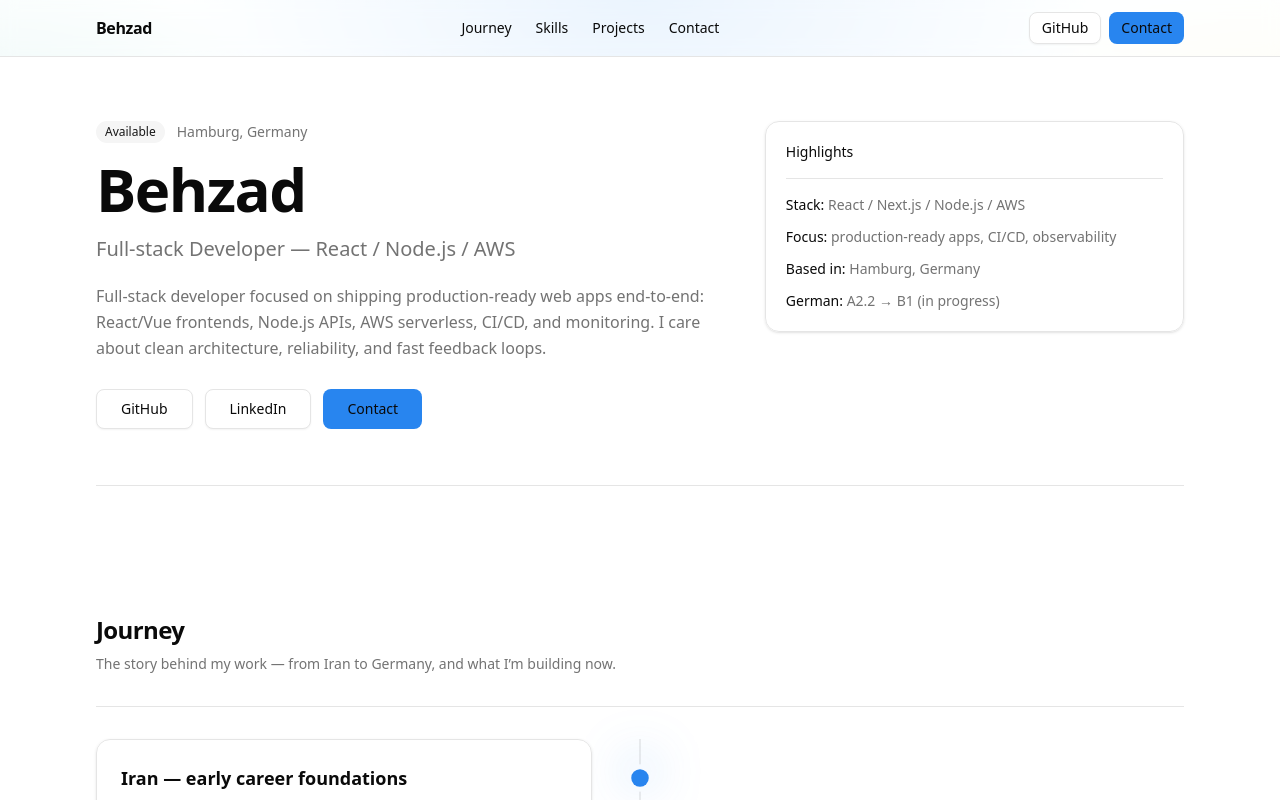
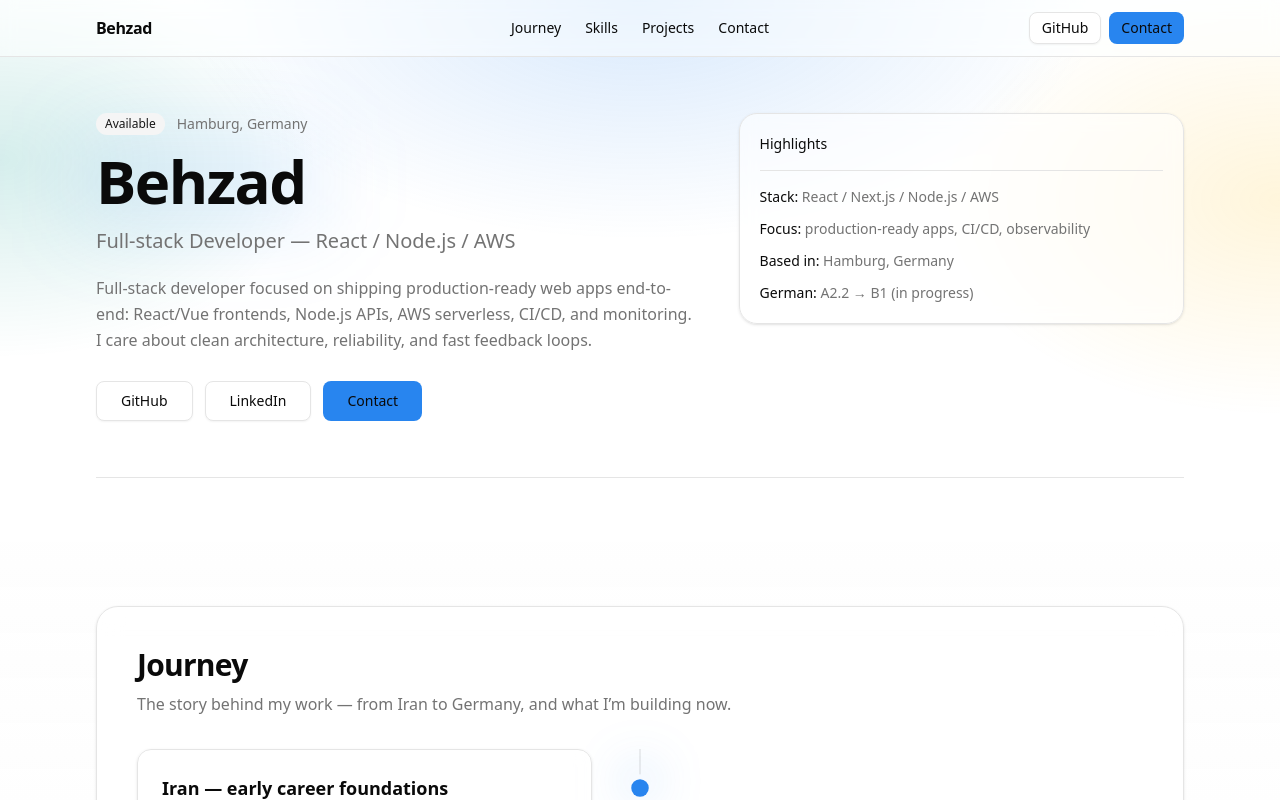
Before and after one commit to behzad-dev/timeline-portfolio, a Next.js app in the folder apps/web/: page / in a window 1280 px wide. Shown: the top 800 px of the page. Built offline with nearby package versions, Linux system fonts and the light colour scheme.

Commit message:
layout polish

```diff
--- a/apps/web/src/app/layout.tsx
+++ b/apps/web/src/app/layout.tsx
@@ -12,7 +12,7 @@ export default function RootLayout({ children }: { children: React.ReactNode })
         </div>
 
         <SiteHeader />
-        <main>{children}</main>
+        <main className="min-h-screen">{children}</main>
       </body>
     </html>
   );
--- a/apps/web/src/app/page.tsx
+++ b/apps/web/src/app/page.tsx
@@ -6,12 +6,12 @@ import { Contact } from '@/components/sections/Contact';
 
 export default function Home() {
   return (
-    <main className="min-h-screen bg-background text-foreground">
+    <>
       <Hero />
       <Timeline />
       <Skills />
       <Projects />
       <Contact />
-    </main>
+    </>
   );
 }
--- /dev/null
+++ b/apps/web/src/components/Section.tsx
@@ -0,0 +1,73 @@
+import * as React from 'react';
+import { cn } from '@/lib/utils';
+import { PageContainer } from '@/components/PageContainer';
+
+type SectionProps = {
+  id?: string;
+  title?: string;
+  subtitle?: string;
+  variant?: 'plain' | 'tint';
+  surface?: 'none' | 'card';
+  className?: string;
+  surfaceClassName?: string;
+  children: React.ReactNode;
+};
+
+export function Section({
+  id,
+  title,
+  subtitle,
+  variant = 'plain',
+  surface = 'card',
+  className,
+  surfaceClassName,
+  children,
+}: SectionProps) {
+  return (
+    <section
+      id={id}
+      className={cn(
+        'relative py-14 sm:py-16 scroll-mt-24',
+        variant === 'tint' && 'bg-gradient-to-b from-muted/10 via-transparent to-transparent',
+        className,
+      )}
+    >
+      <PageContainer>
+        {surface === 'card' ? (
+          <div
+            className={cn(
+              'rounded-3xl border bg-background/55 shadow-sm backdrop-blur-md p-6 sm:p-8 md:p-10',
+              surfaceClassName,
+            )}
+          >
+            {title ? (
+              <h2 className="text-2xl font-semibold tracking-tight sm:text-3xl">{title}</h2>
+            ) : null}
+            {subtitle ? (
+              <p className="mt-2 max-w-2xl text-sm leading-relaxed text-muted-foreground sm:text-base">
+                {subtitle}
+              </p>
+            ) : null}
+
+            {(title || subtitle) ? <div className="mt-8" /> : null}
+
+            {children}
+          </div>
+        ) : (
+          <>
+            {title ? (
+              <h2 className="text-2xl font-semibold tracking-tight sm:text-3xl">{title}</h2>
+            ) : null}
+            {subtitle ? (
+              <p className="mt-2 max-w-2xl text-sm leading-relaxed text-muted-foreground sm:text-base">
+                {subtitle}
+              </p>
+            ) : null}
+            {(title || subtitle) ? <div className="mt-8" /> : null}
+            {children}
+          </>
+        )}
+      </PageContainer>
+    </section>
+  );
+}
--- a/apps/web/src/components/SiteHeader.tsx
+++ b/apps/web/src/components/SiteHeader.tsx
@@ -14,12 +14,14 @@ export function SiteHeader() {
   return (
     <header className="sticky top-0 z-50 border-b bg-background/70 backdrop-blur supports-[backdrop-filter]:bg-background/50">
       <PageContainer>
-        <div className="flex h-14 items-center justify-between">
-          <Link href="#top" className="font-semibold tracking-tight">
-            {portfolio.person.name}
-          </Link>
+        <div className="grid h-14 grid-cols-[1fr_auto_1fr] items-center">
+          <div className="justify-self-start">
+            <Link href="#top" className="font-semibold tracking-tight">
+              {portfolio.person.name}
+            </Link>
+          </div>
 
-          <nav className="hidden items-center gap-6 md:flex">
+          <nav className="hidden items-center gap-6 md:flex justify-self-center">
             {nav.map((item) => (
               <Link
                 key={item.href}
@@ -31,7 +33,7 @@ export function SiteHeader() {
             ))}
           </nav>
 
-          <div className="flex items-center gap-2">
+          <div className="flex items-center gap-2 justify-self-end">
             <Button size="sm" variant="outline" asChild>
               <Link href={portfolio.links.github ?? '#'} target="_blank" rel="noreferrer">
                 GitHub
--- a/apps/web/src/components/sections/Hero.tsx
+++ b/apps/web/src/components/sections/Hero.tsx
@@ -3,38 +3,31 @@ import { portfolio } from '@/data/portfolio';
 import { Button } from '@/components/ui/button';
 import { Badge } from '@/components/ui/badge';
 import { Separator } from '@/components/ui/separator';
-import { PageContainer } from '@/components/PageContainer';
+import { Section } from '@/components/Section';
 
 export function Hero() {
   const { person, links } = portfolio;
 
   const ctas = [
-    links.github
-      ? { label: 'GitHub', href: links.github, variant: 'outline' as const }
-      : null,
-    links.linkedin
-      ? { label: 'LinkedIn', href: links.linkedin, variant: 'outline' as const }
-      : null,
-    links.email
-      ? { label: 'Contact', href: `mailto:${links.email}`, variant: 'default' as const }
-      : null,
+    links.github ? { label: 'GitHub', href: links.github, variant: 'outline' as const } : null,
+    links.linkedin ? { label: 'LinkedIn', href: links.linkedin, variant: 'outline' as const } : null,
+    links.email ? { label: 'Contact', href: `mailto:${links.email}`, variant: 'default' as const } : null,
   ].filter(Boolean);
 
   return (
-    <section id="top" className="py-16 scroll-mt-20">
-      <PageContainer>
-        <div className="grid gap-10 md:grid-cols-[1.2fr_0.8fr] md:items-start">
-          {/* Left */}
+    <Section id="top" surface="none" className="pt-10 sm:pt-14">
+      <div className="grid gap-10 md:grid-cols-[1.15fr_0.85fr] md:items-start">
         <div>
           <div className="flex flex-wrap items-center gap-3">
             <Badge variant="secondary">Available</Badge>
-              <span className="text-sm text-muted-foreground">
-                {person.location ?? ''}
-              </span>
+            <span className="text-sm text-muted-foreground">{person.location ?? ''}</span>
           </div>
 
           <h1 className="mt-4 text-5xl font-semibold tracking-tight md:text-6xl">
+            <span className="relative">
               {person.name}
+              <span className="pointer-events-none absolute -inset-x-6 -inset-y-3 -z-10 rounded-3xl bg-primary/10 blur-2xl" />
+            </span>
           </h1>
 
           <p className="mt-4 text-xl text-muted-foreground">{person.title}</p>
@@ -58,22 +51,18 @@ export function Hero() {
           </div>
         </div>
 
-          {/* Right: quick highlights */}
-          <div className="rounded-xl border bg-background/60 p-5 shadow-sm backdrop-blur">
+        <div className="rounded-2xl border bg-background/55 p-5 shadow-sm backdrop-blur">
           <p className="text-sm font-medium">Highlights</p>
           <Separator className="my-4" />
           <ul className="space-y-3 text-sm text-muted-foreground">
             <li>
-                <span className="text-foreground">Stack:</span> React / Next.js / Node.js
-                / AWS
+              <span className="text-foreground">Stack:</span> React / Next.js / Node.js / AWS
             </li>
             <li>
-                <span className="text-foreground">Focus:</span> production-ready apps,
-                CI/CD, observability
+              <span className="text-foreground">Focus:</span> production-ready apps, CI/CD, observability
             </li>
             <li>
-                <span className="text-foreground">Based in:</span>{' '}
-                {person.location ?? 'Germany'}
+              <span className="text-foreground">Based in:</span> {person.location ?? 'Germany'}
             </li>
             <li>
               <span className="text-foreground">German:</span> A2.2 → B1 (in progress)
@@ -83,7 +72,6 @@ export function Hero() {
       </div>
 
       <Separator className="mt-14" />
-      </PageContainer>
-    </section>
+    </Section>
   );
 }
--- a/apps/web/src/components/sections/Timeline.tsx
+++ b/apps/web/src/components/sections/Timeline.tsx
@@ -8,6 +8,7 @@ import { Card, CardContent, CardHeader, CardTitle } from '@/components/ui/card';
 import { Badge } from '@/components/ui/badge';
 import { Separator } from '@/components/ui/separator';
 import { PageContainer } from '@/components/PageContainer';
+import { Section } from '@/components/Section';
 
 function formatRange(start?: string, end?: string) {
   if (start && end) return `${start} — ${end}`;
@@ -139,15 +140,12 @@ export function Timeline() {
   });
 
   return (
-    <section id="journey" className="py-16 scroll-mt-20">
-      <PageContainer>
-        <h2 className="text-2xl font-semibold tracking-tight">Journey</h2>
-        <p className="mt-2 text-sm text-muted-foreground">
-          The story behind my work — from Iran to Germany, and what I’m building now.
-        </p>
-
-        <Separator className="my-8" />
-
+    <Section
+      id="journey"
+      variant="tint"
+      title="Journey"
+      subtitle="The story behind my work — from Iran to Germany, and what I’m building now."
+    >
       <div ref={containerRef} className="relative">
         {/* Base rail */}
         <div className="absolute left-4 top-0 h-full w-[2px] -translate-x-1/2 bg-border/70 md:left-1/2" />
@@ -167,7 +165,7 @@ export function Timeline() {
           ))}
         </div>
       </div>
-      </PageContainer>
-    </section>
+    </Section>
   );
+
 }
```
Lines whose indentation alone changed are shown as unchanged.
